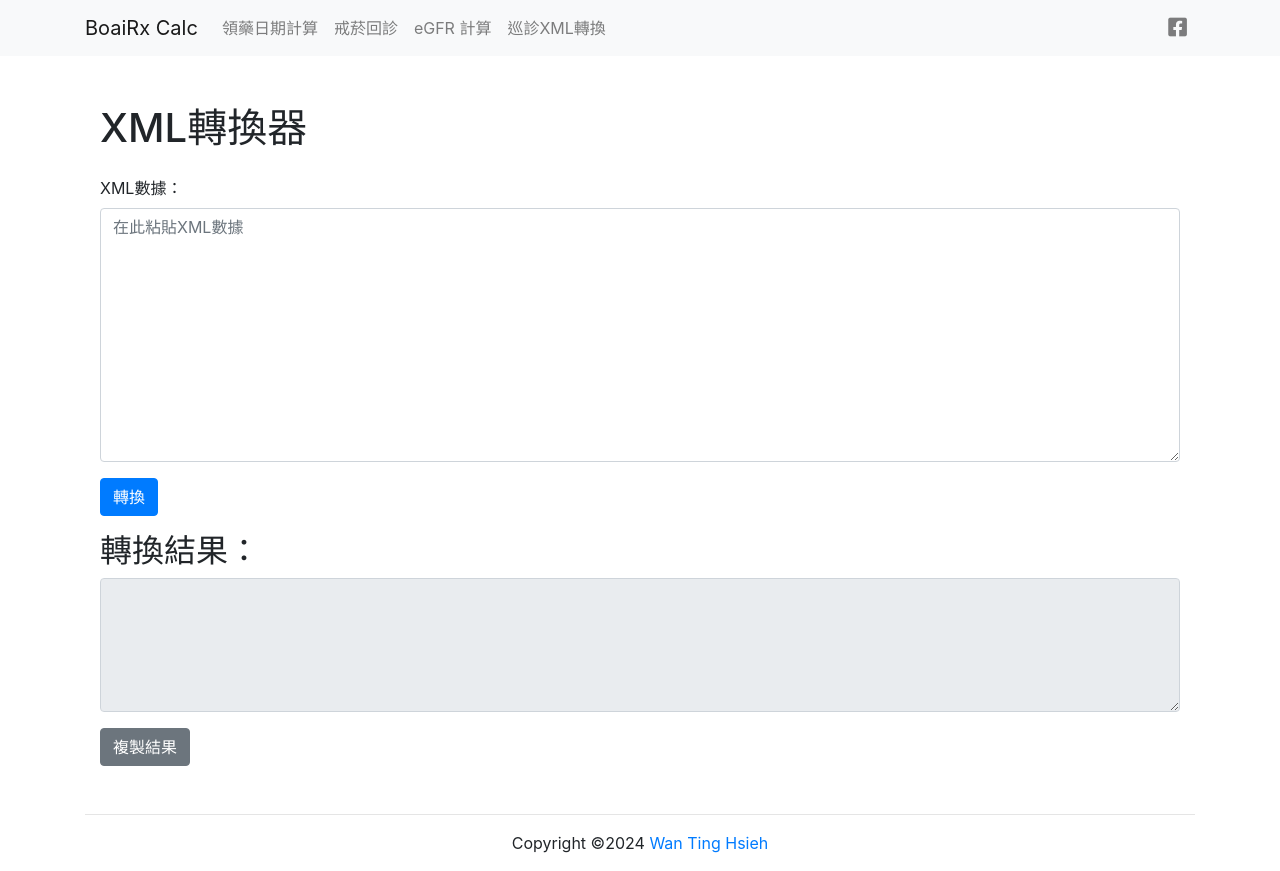
After one commit to Enotera/rx-calc, a Flask app: page /xml_converter in a window 1280 px wide. The commit adds this page. Run offline with Flask 3, Linux system fonts and the light colour scheme; some libraries are stand-ins or nearby versions.

Commit message:
add clinic xml coverter

```diff
--- a/app.py
+++ b/app.py
@@ -1,5 +1,6 @@
 from flask import Flask, render_template, send_from_directory
 import os
+import xml.etree.ElementTree as ET
 
 app = Flask(__name__)
 
@@ -19,6 +20,9 @@ def manifest():
 def egfr():
     return render_template('egfr.html')
 
+@app.route('/xml_converter')
+def xml_converter():
+    return render_template('xml_converter.html')
 
 if __name__ == '__main__':
     app.run(debug=True)
--- /dev/null
+++ b/static/js/xml_converter.js
@@ -0,0 +1,63 @@
+document.addEventListener('DOMContentLoaded', function() {
+    const xmlInput = document.getElementById('xmlInput');
+    const convertButton = document.getElementById('convertButton');
+    const result = document.getElementById('result');
+    const copyButton = document.getElementById('copyButton');
+
+
+    convertButton.addEventListener('click', function() {
+        const xmlData = xmlInput.value;
+        try {
+            const convertedString = convertXmlToString(xmlData);
+            result.textContent = convertedString;
+        } catch (error) {
+            console.error('Error:', error);
+            result.textContent = '轉換過程中發生錯誤：' + error.message;
+        }
+    });
+
+        copyButton.addEventListener('click', function() {
+        result.select();
+        document.execCommand('copy');
+        showToast('結果已複製到剪貼板');
+    });
+
+    function convertXmlToString(xmlData) {
+        const parser = new DOMParser();
+        const xmlDoc = parser.parseFromString(xmlData, "text/xml");
+
+        const case_elem = xmlDoc.documentElement;
+        const person = xmlDoc.querySelector('person');
+        const insurance = xmlDoc.querySelector('insurance');
+        const study = xmlDoc.querySelector('study');
+        const diseases = Array.from(xmlDoc.querySelectorAll('diseases item')).map(item => item.getAttribute('code'));
+        const orders = xmlDoc.querySelectorAll('orders item');
+        const continous_prescription = xmlDoc.querySelector('continous_prescription');
+
+        // 確定處方類型
+        let prescriptionType = '1'; // 默認為一般處方
+        if (continous_prescription) {
+            const count = continous_prescription.getAttribute('count');
+            const total = continous_prescription.getAttribute('total');
+            if (count === '1' && total) {
+                prescriptionType = '2'; // 連續處方
+            }
+        }
+
+        let output = `${case_elem.getAttribute('from')};${prescriptionType};${insurance.getAttribute('case_type')};${person.getAttribute('name')};`;
+        output += `${person.getAttribute('id')};${person.getAttribute('birth')};${study.getAttribute('subject')};`;
+        output += `${case_elem.getAttribute('date')};${insurance.getAttribute('serial_code')};`;
+        output += `${continous_prescription ? continous_prescription.getAttribute('total') : ''};`;
+        output += `${insurance.getAttribute('copayment_code')};`;
+        output += diseases.join('#') + '#;';
+        output += `${case_elem.getAttribute('from')};;${orders[0].getAttribute('id')};`;
+
+        for (let order of orders) {
+            output += `${order.getAttribute('divided_dose')};${order.getAttribute('freq')};`;
+            output += `${order.getAttribute('way')};${order.getAttribute('total_dose')};`;
+        }
+
+        return output.slice(0, -1); // 移除最後一個分號
+    }
+
+});
--- a/templates/base.html
+++ b/templates/base.html
@@ -32,6 +32,9 @@
                     </li>
                     <li class="nav-item">
                         <a class="nav-link" href="{{ url_for('egfr') }}">eGFR 計算</a>
+                    </li>
+                    <li class="nav-item">
+                        <a class="nav-link" href="{{ url_for('xml_converter') }}">巡診XML轉換</a>
                     </li>
                 </ul>
                 <ul class="navbar-nav">
--- /dev/null
+++ b/templates/xml_converter.html
@@ -0,0 +1,23 @@
+{% extends "base.html" %}
+
+{% block title %}巡診XML轉換{% endblock %}
+
+{% block content %}
+<div class="container mt-5">
+    <h1 class="mb-4">XML轉換器</h1>
+    <div class="form-group">
+        <label for="xmlInput">XML數據：</label>
+        <textarea id="xmlInput" class="form-control" rows="10" placeholder="在此粘貼XML數據"></textarea>
+    </div>
+    <button id="convertButton" class="btn btn-primary mb-3">轉換</button>
+    <h2>轉換結果：</h2>
+    <div class="form-group">
+        <textarea id="result" class="form-control" rows="5" readonly></textarea>
+    </div>
+    <button id="copyButton" class="btn btn-secondary">複製結果</button>
+</div>
+{% endblock %}
+
+{% block extra_js %}
+<script src="{{ url_for('static', filename='js/xml_converter.js') }}"></script>
+{% endblock %}
```
